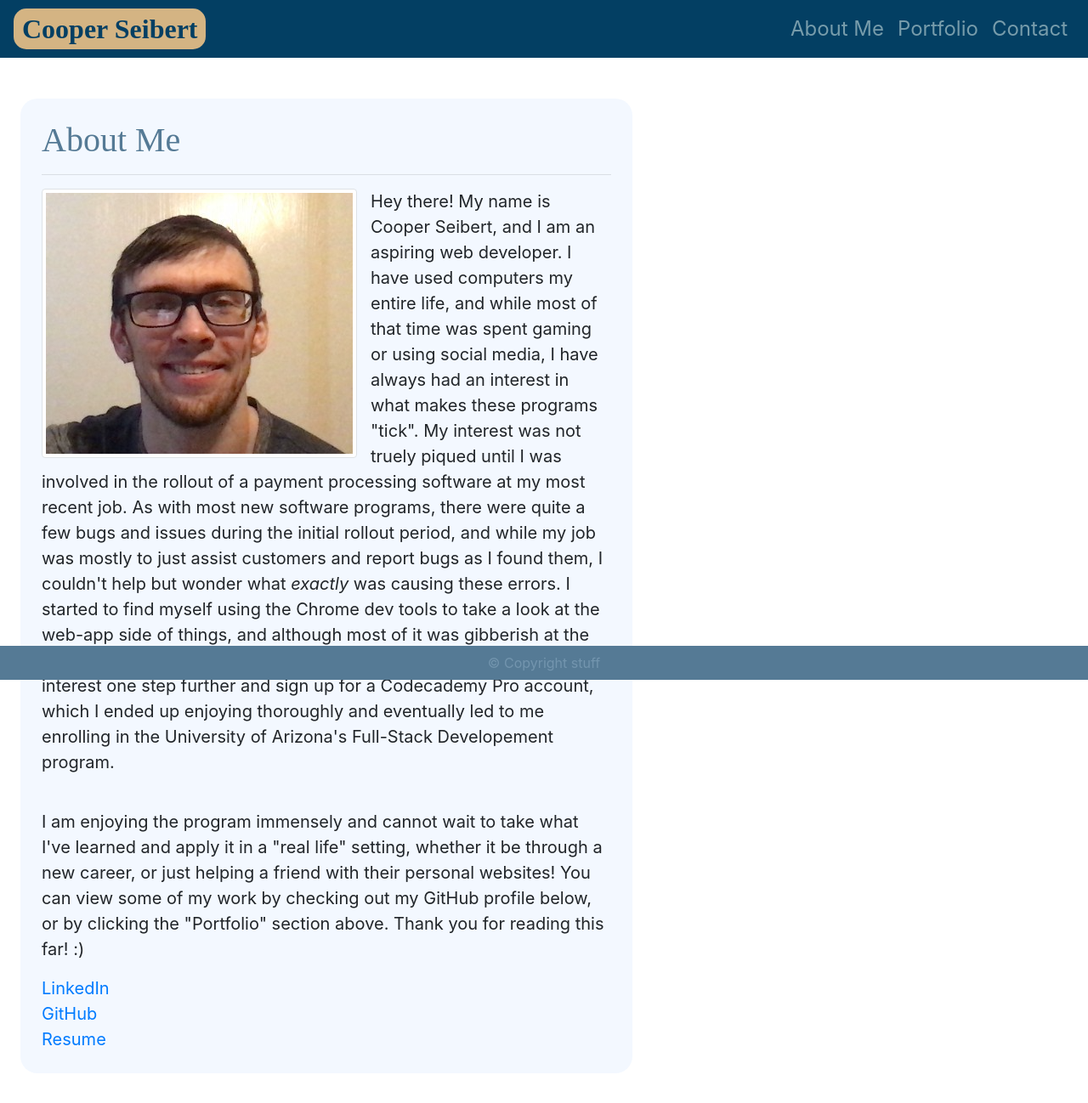
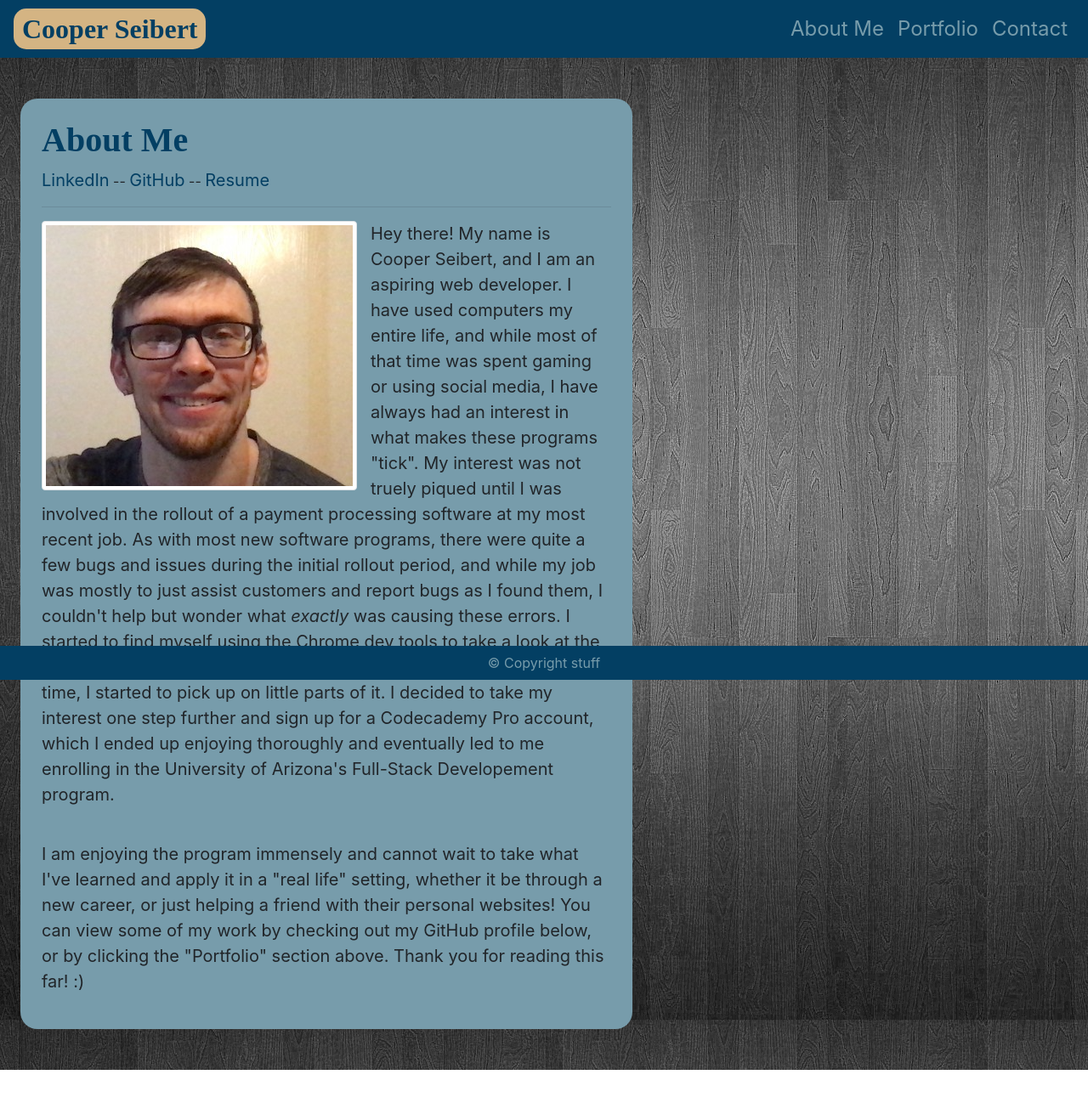
Before and after one commit to cseibert2667/Portfolio_React, a React (Create React App) app: page / in a window 1280 px wide. Shown: the top 1298 px of the page at 85% size. After the commit the page ends 1259 px from the top, so only its background shows below. Built offline with nearby package versions, Linux system fonts and the light colour scheme.

Commit message:
styling changes

```diff
--- a/src/components/About/About.css
+++ b/src/components/About/About.css
@@ -8,6 +8,6 @@ h1 {
     margin-top: 15px;
     margin-bottom: 0px;
     font-weight: bold;
-    color: #557A95;
+    color: #033F63;
     font-family: 'Times New Roman', Times, serif;
 }
--- a/src/components/About/About.js
+++ b/src/components/About/About.js
@@ -6,12 +6,12 @@ import Links from "../Links/Links"
 export default function About() {
   return (
     <div class="container-index float-left ml-4 my-5">
-      <h1>About Me</h1>
+      <h1><b>About Me</b></h1>
+      <Links />
       <hr class="my-3" />
       <div class="row">
         <div class="col">
         <AboutText />
-        <Links />
         </div>
       </div>
     </div>
--- a/src/components/ContactForm/ContactForm.js
+++ b/src/components/ContactForm/ContactForm.js
@@ -4,7 +4,7 @@ import "./ContactForm.css"
 export default function ContactForm() {
   return (
     <div class="container-contact float-left ml-4 my-5">
-      <h1>Contact</h1>
+      <h1><b>Contact</b></h1>
       <hr class="my-3" />
       <div class="row">
         <div class="col-10">
--- a/src/components/Footer/Footer.css
+++ b/src/components/Footer/Footer.css
@@ -1,5 +1,5 @@
 .footer {
     text-align: center;
-    background-color: #557A95;
-    color: #7395AE;
+    background-color: #033F63;
+    color: #779CAB;
   }
--- a/src/components/Header/Header.js
+++ b/src/components/Header/Header.js
@@ -1,14 +1,13 @@
 import React from "react";
 import "./Header.css";
 import { Link } from "react-router-dom";
-import { Navbar, Nav } from "react-bootstrap";
 
 export default function Header() {
   return (
     <nav class="navbar navbar-expand-lg">
-      <a class="navbar-brand-name" href="#">
+      <Link class="navbar-brand-name" to="/">
         Cooper Seibert
-      </a>
+      </Link>
       <button
         class="navbar-toggler"
         data-toggle="collapse"
--- a/src/components/Links/Links.css
+++ b/src/components/Links/Links.css
@@ -1,3 +1,4 @@
-.links {
+.links a {
     font-size: 20px;
+    color: #033F63
 }
--- a/src/components/Links/Links.js
+++ b/src/components/Links/Links.js
@@ -1,21 +1,20 @@
 import React from "react";
 import "./Links.css";
+import Resume from "../../assets/resume.pdf"
 
 export default function Links() {
   return (
     <div class="links">
       <a
         href="https://www.linkedin.com/in/cooper-seibert-6a15b31b0/"
-        target="_blank"
+        target="_blank" rel="noopener noreferrer"
       >
         LinkedIn
-      </a>{" "}
-      <br />
-      <a href="https://github.com/cseibert2667" target="_blank">
+      </a>{" -- "}
+      <a href="https://github.com/cseibert2667" target="_blank" rel="noopener noreferrer">
         GitHub
-      </a>{" "}
-      <br />
-      <a href="./assets/resume.pdf" target="_blank">
+      </a>{" -- "}
+      <a href={Resume} target="_blank" rel="noopener noreferrer">
         Resume
       </a>
     </div>
--- a/src/components/Portfolio/Portfolio.css
+++ b/src/components/Portfolio/Portfolio.css
@@ -6,5 +6,6 @@
 
 .card {
     width: 22rem;
-    margin: 1rem
+    margin: 1rem;
+    text-align: center;
 }
--- a/src/components/Portfolio/Portfolio.js
+++ b/src/components/Portfolio/Portfolio.js
@@ -5,7 +5,7 @@ import Project from "../Project/Project"
 export default function Portfolio() {
     return (
         <div class="container-port float-left ml-4 my-5">
-            <h1>Portfolio</h1>
+            <h1><b>Portfolio</b></h1>
             <hr class="my-3" />
             <div class="row">
                 <Project />
--- a/src/components/Project/Project.css
+++ b/src/components/Project/Project.css
@@ -0,0 +1,8 @@
+#button {
+    margin: 5px;
+    background-color: #033F63;
+}
+
+.card-img-top {
+    height: 200px;
+}
--- a/src/components/Project/Project.js
+++ b/src/components/Project/Project.js
@@ -11,10 +11,10 @@ export default function Project() {
         <p class="card-text">
           Description
         </p>
-        <a href={proj.repo} class="btn btn-primary">
+        <a href={proj.repo} class="btn btn-primary" id="button">
           GitHub Repo
         </a>
-        <a href={proj.live} class="btn btn-primary">
+        <a href={proj.live} class="btn btn-primary" id="button">
           Deployed Site
         </a>
       </div>
--- a/src/index.css
+++ b/src/index.css
@@ -1,3 +1,11 @@
+body {
+    background-image: url("./assets/background.jpg");
+}
+
+.container-contact, .container-index, .container-port {
+    background-color: #779CAB;
+}
+
 @media (min-width: 250px){
     .container-index {
         width: 90%
```
Also changed, not shown: src/assets/background.jpg (added).
